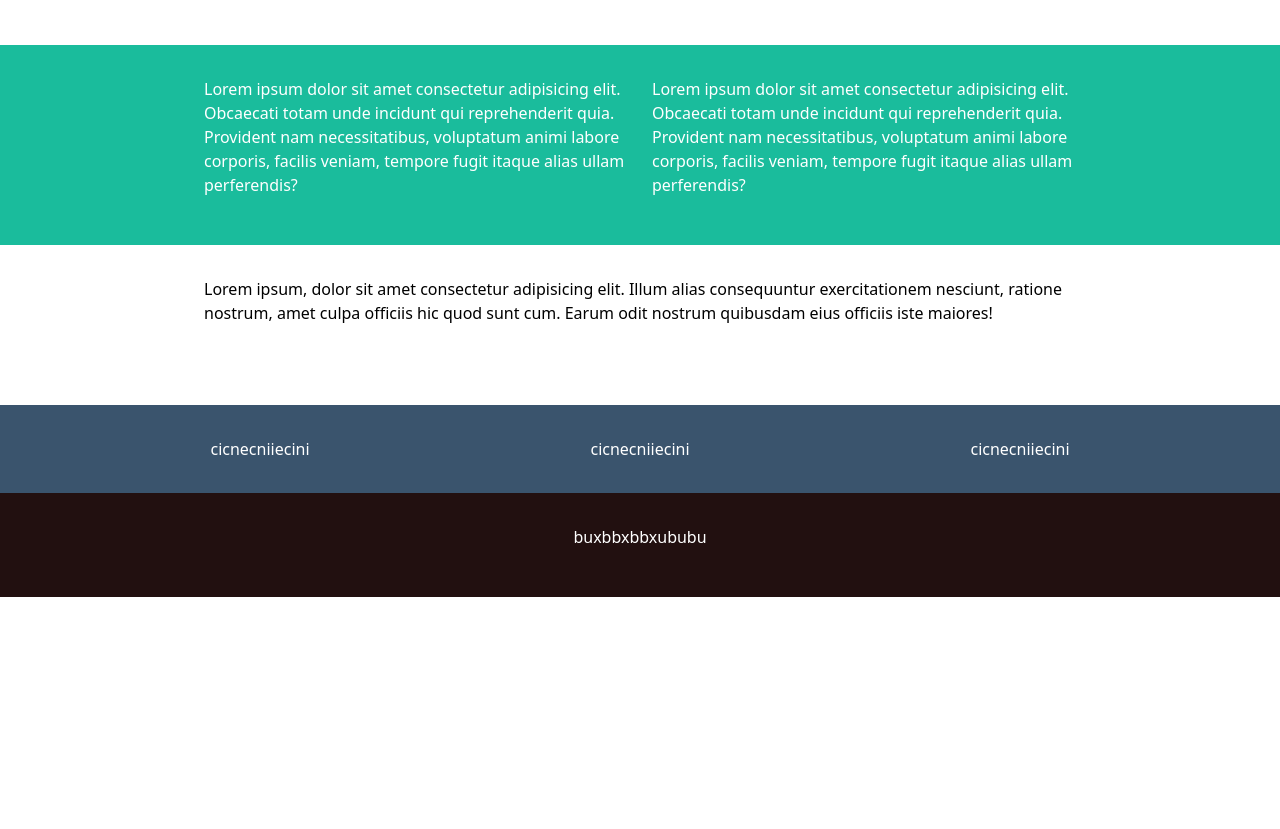
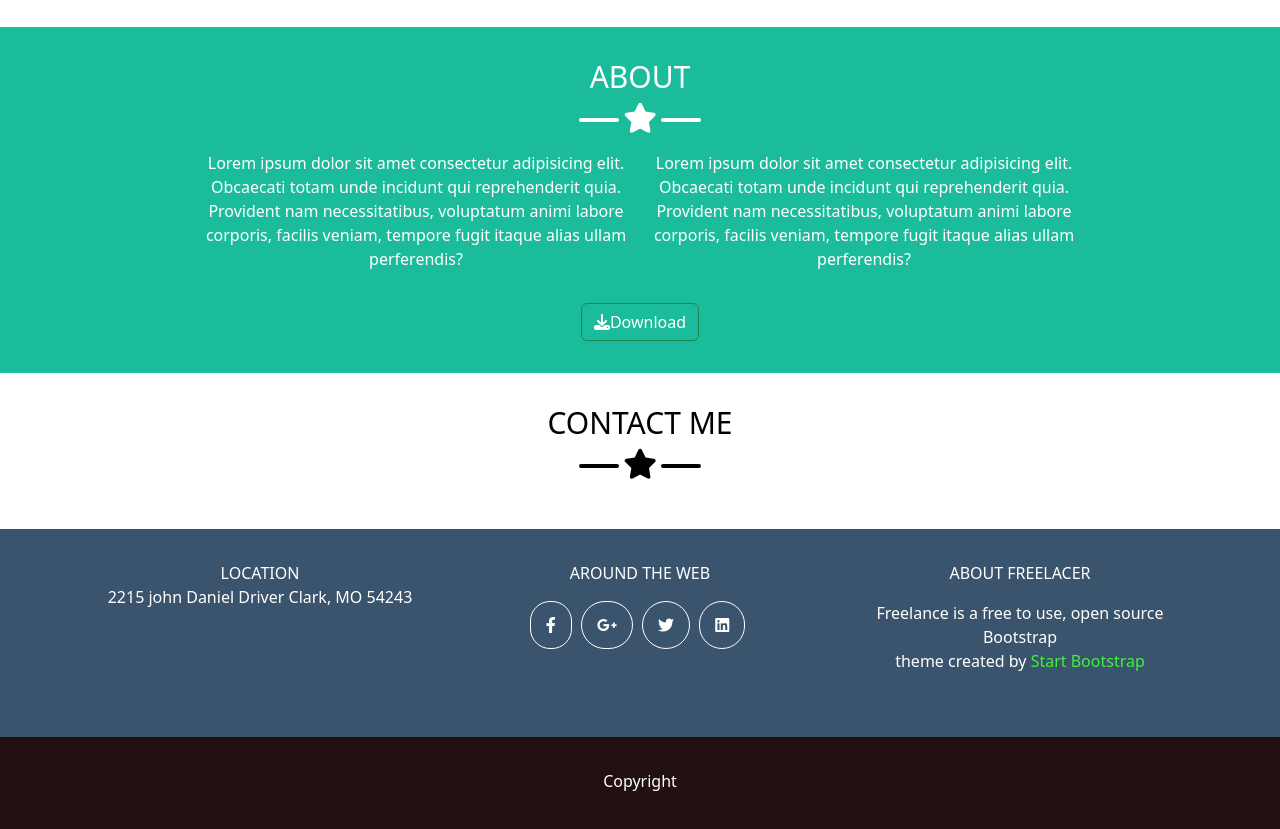
Before and after one commit to Fradala/html-css-bootstrap-freelancer, a plain HTML site: page index.html in a window 1280 px wide. Shown: the part 1155-1984 px from the top of the page. Before the commit the page ends 1784 px from the top, so only its background shows below. Drawn offline with nearby package versions, Linux system fonts and the light colour scheme.

Commit message:
inseriti i layout del header del about e del footer

```diff
--- a/index.html
+++ b/index.html
@@ -4,6 +4,12 @@
     <meta charset="UTF-8">
     <meta name="viewport" content="width=device-width, initial-scale=1.0">
     <title>Bootstrap</title>
+
+
+
+     <!-- fONTAWESOME -->
+     <link rel="stylesheet" href="https://cdnjs.cloudflare.com/ajax/libs/font-awesome/6.4.2/css/all.min.css">
+
 
 
     <link href="https://cdn.jsdelivr.net/npm/bootstrap@5.3.2/dist/css/bootstrap.min.css" rel="stylesheet" integrity="sha384-T3c6CoIi6uLrA9TneNEoa7RxnatzjcDSCmG1MXxSR1GAsXEV/Dwwykc2MPK8M2HN" crossorigin="anonymous">
@@ -14,22 +20,22 @@
 <body>
     <header>
         <section class="sfondo-blu">
-            <div class="container">
-                <div class="row align-items-center">
-                    <div class="col-12">
-                        <div class="row ">
-                            <div class="col-6 text-start"><h1 class="titolo">start bootstrap</h1></div>
-                            <div class="col-6 text-end"><h1>ccc</h1></div>
-                        </div>
-                    </div>
-                </div>
-            </div>
+
+
         </section>
         <section class="sfondo-verde">
             <div class="container">
                 <div class="row justify-content-center pb-3 pt-3">
                     <div class="col-12 col-md-8 col-lg-6">
                         <div class="header-content">
+                            <img class="foto" src="./bootstrap_freelancer/img/avatar.svg" alt="foto ragazzo">
+                            <h1 class="titolo uppercase">start bootstrap</h1>
+                            <div class="linea-stella pb-3">
+                                <div class="linea linea-bianca grande"></div>
+                                <i class="fa-solid fa-star bianca"></i>
+                                <div class="linea linea-bianca grande"></div>
+                            </div>
+                            <p class="uppercase">graphic artist - web designer - illustrator</p>
 
                         </div>
                     </div>
@@ -40,7 +46,14 @@
     </header>
     <main>
         <section id="portfolio">
-            <div class="container my_wrapper-small">
+            <div class="container my_wrapper-small text-center">
+                <h2 class="titoletto uppercase nero">portfolio</h2>
+                <div class="linea-stella pb-3">
+                    <div class="linea linea-nera grande"></div>
+                    <i class="fa-solid fa-star nera"></i>
+                    <div class="linea linea-nera grande"></div>
+                </div>
+
                 <div class="row text-center mb-3">
                     <div class="col-12 col-md-6 col-lg-4 mb-3">
                         <img class="sei-foto" src="./bootstrap_freelancer/img/cabin.png" alt="casetta">
@@ -64,24 +77,39 @@
             </div>
         </section>
         <section id="about" class="sfondo-verde my_wrapper-big">
-            <div class="container">
+            <div class="container text-center">
+                <h2 class="uppercase titoletto">about</h2>
+                <div class="linea-stella pb-3">
+                    <div class="linea linea-bianca piccola"></div>
+                    <i class="fa-solid fa-star bianca"></i>
+                    <div class="linea linea-bianca piccola"></div>
+                </div>
+
                 <div class="row">
-                    <div class="col-12 col-md-6">
+                    <div class="col-12 col-md-6 mb-3">
                         <p>Lorem ipsum dolor sit amet consectetur adipisicing elit. Obcaecati totam unde incidunt qui reprehenderit quia. Provident nam necessitatibus, voluptatum animi labore corporis, facilis veniam, tempore fugit itaque alias ullam perferendis?</p>
                     </div>
-                    <div class="col-12 col-md-6">
+                    <div class="col-12 col-md-6 mb-3">
                         <p>Lorem ipsum dolor sit amet consectetur adipisicing elit. Obcaecati totam unde incidunt qui reprehenderit quia. Provident nam necessitatibus, voluptatum animi labore corporis, facilis veniam, tempore fugit itaque alias ullam perferendis?</p>
                     </div>
                 </div>
+                <button type="button" class="btn btn-outline-success bottone-bianco"> <i class="fa-solid fa-download"></i>Download</button>
+
             </div>
 
 
         </section>
         <section id="contact" class="my_wrapper-big">
-            <div class="container">
+            <div class="container text-center">
+                <h2 class="uppercase nero titoletto">contact me</h2>
+                <div class="linea-stella pb-3">
+                    <div class="linea linea-nera piccola"></div>
+                    <i class="fa-solid fa-star nera"></i>
+                    <div class="linea linea-nera piccola"></div>
+                </div>
                 <div class="row">
                     <div class="col-12">
-                        <p class="nero">Lorem ipsum, dolor sit amet consectetur adipisicing elit. Illum alias consequuntur exercitationem nesciunt, ratione nostrum, amet culpa officiis hic quod sunt cum. Earum odit nostrum quibusdam eius officiis iste maiores!</p>
+
                     </div>
                 </div>
             </div>
@@ -94,15 +122,26 @@
         <section class="upper-footer sfondo-blu">
             <div class="container">
                 <div class="row text-center">
-                    <div class="col-12 col-md-4">cicnecniiecini</div>
-                    <div class="col-12 col-md-4">cicnecniiecini</div>
-                    <div class="col-12 col-md-4">cicnecniiecini</div>
+                    <div class="col-12 col-md-4 mb-3">
+                        <p><span class="uppercase">location</span> <br>2215 john Daniel Driver Clark, MO 54243</p>
+                    </div>
+                    <div class="col-12 col-md-4 mb-3">
+                        <p class="uppercase">around the web</p>
+                        <i class="fa-brands fa-facebook-f"></i>
+                        <i class="fa-brands fa-google-plus-g"></i>
+                        <i class="fa-brands fa-twitter"></i>
+                        <i class="fa-brands fa-linkedin"></i>
+                    </div>
+                    <div class="col-12 col-md-4 mb-3">
+                        <p class="uppercase">about freelacer</p>
+                        <p>Freelance is a free to use, open source Bootstrap <br> theme created by <span class="text-verde">Start Bootstrap</span></p>
+                    </div>
                 </div>
             </div>
         </section>
         <section class="sfondo-footer">
             <div class="row text-center">
-                <div class="offset-3 col-6"><p>buxbbxbbxububu</p></div>
+                <div class="offset-3 col-6"><p>Copyright</p></div>
             </div>
         </section>
     </footer>
--- a/style/style.css
+++ b/style/style.css
@@ -12,8 +12,7 @@ body{
 }
 
 
-section,
-footer{
+section{
     padding-top: 2rem;
     padding-bottom: 2rem;
 }
@@ -27,21 +26,61 @@ footer{
 .sfondo-verde{
     background-color: #1abc9c;
 }
+.foto{
+    width: 50%;
+}
 
 .titolo{
+
+    font-size: 40px;
+    padding-top: 13px;
+
+}
+.uppercase{
     text-transform: uppercase;
-    font-size: 20px;
-    padding-top: 13px;
-}
-.header-content{
-    height: 500px;
-    background-color: yellow;
 }
 
+.header-content{
+    display: flex;
+    justify-content: center;
+    align-items: center;
+    flex-direction: column;
 
+
+}
+
+.flex{
+    display: flex;
+}
+.linea{
+
+    border-radius: 20px;
+
+    display: inline-block;
+    margin-bottom: 7px;
+}
+.linea-bianca{
+    border: 2px solid white;
+}
+.linea-nera{
+    border: 2px solid black;
+}
+.grande{
+    width: 90px;
+}
+
+.bianca{
+    color: white;
+    font-size: 30px;
+}
+.nera{
+    color: black;
+    font-size: 30px;
+}
 
 .sei-foto{
     width: 100%;
+    border-radius: 20px;
 }
 
 .sfondo-footer{
@@ -51,6 +90,51 @@ footer{
 .my_wrapper-big{
     padding-left: 15%;
     padding-right: 15%;
+}
+
+/*PORTFOLIO*/
+
+.titoletto{
+    font-size: 30px;
+}
+
+/*ABOUT*/
+
+.piccola{
+    width: 40px;
+}
+.bottone-bianco{
+    color: white;
+}
+
+/*UPPER*/
+.fa-facebook-f{
+    border-radius: 20px;
+    border: 1px solid white;
+    padding: 15px;
+    margin-right: 5px;
+}
+.fa-google-plus-g{
+    border-radius: 26px;
+    border: 1px solid white;
+    padding: 15px;
+    margin-right: 5px;
+}
+.fa-twitter{
+    border-radius: 26px;
+    border: 1px solid white;
+    padding: 15px;
+    margin-right: 5px;
+}
+.fa-linkedin{
+    border-radius: 26px;
+    border: 1px solid white;
+    padding: 15px;
+    margin-right: 5px;
+}
+
+.text-verde{
+    color: rgb(66, 239, 66);
 }
 
 @media screen and (min-width:992px){
```
